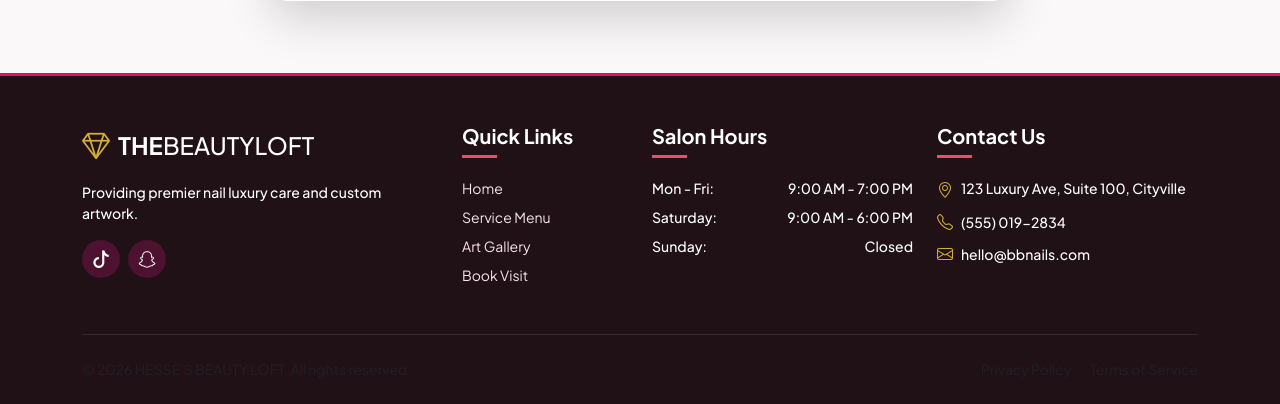
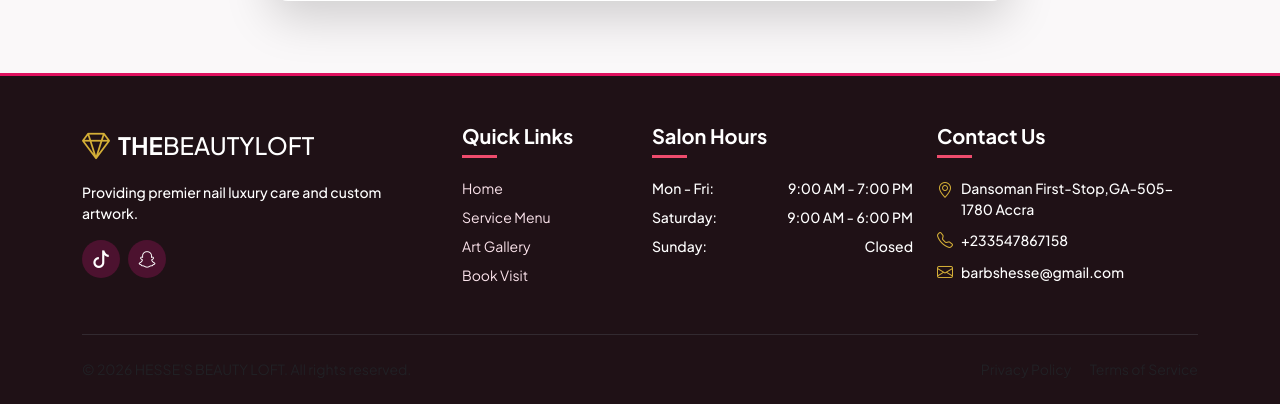
Before and after one commit to MichaelHesse/bbnails-salon, a Django app: page / in a window 1280 px wide. Shown: the part 2692-3096 px from the top of the page. Run offline with Django 5.2, Linux system fonts and the light colour scheme; data comes from the database, SQL or seed files in the repository; data that the repository does not hold is empty.

Commit message:
image added

```diff
--- a/bbnails/templates/bbnails/base.html
+++ b/bbnails/templates/bbnails/base.html
@@ -187,7 +187,7 @@
     <div class="top-bar py-2 d-none d-md-block">
         <div class="container d-flex justify-content-between align-items-center">
             <div>
-                <i class="bi bi-geo-alt text-warning me-2"></i> Dansoman First-Stop,GA-505-1780 aCCRA &bull;
+                <i class="bi bi-geo-alt text-warning me-2"></i> Dansoman First-Stop,GA-505-1780 Accra &bull;
                 <i class="bi bi-telephone text-warning ms-3 me-2"></i> +233547867158
             </div>
             <div>
@@ -308,15 +308,15 @@
                     <ul class="list-unstyled mb-0 small text-muted d-flex flex-column gap-2">
                         <li class="d-flex align-items-start gap-2">
                             <i class="bi bi-geo-alt text-gold fs-6"></i>
-                            <span>123 Luxury Ave, Suite 100, Cityville</span>
+                            <span>Dansoman First-Stop,GA-505-1780 Accra</span>
                         </li>
                         <li class="d-flex align-items-center gap-2">
                             <i class="bi bi-telephone text-gold fs-6"></i>
-                            <span>(555) 019-2834</span>
+                            <span>+233547867158</span>
                         </li>
                         <li class="d-flex align-items-center gap-2">
                             <i class="bi bi-envelope text-gold fs-6"></i>
-                            <span>hello@bbnails.com</span>
+                            <span>barbshesse@gmail.com</span>
                         </li>
                     </ul>
                 </div>
--- a/bbnails/templates/bbnails/home.html
+++ b/bbnails/templates/bbnails/home.html
@@ -243,7 +243,7 @@
             </div>
             <div class="col-lg-6 text-center">
                 <div class="hero-img-wrapper d-inline-block">
-                    <img src="https://pin.it/24ZGQPHh3"
+                    <img src="https://i.pinimg.com/736x/69/03/36/6903367956a91f42c2d1449ff8778039.jpg"
                          alt="Luxury Nail Care"
                          class="img-fluid rounded-4 shadow-lg border border-4 border-white"
                          style="max-height: 440px; object-fit: cover;">
```
Also changed, not shown: .refact/buddy/chats/workflows/refact_error_detective.json, .refact/buddy/state.json, 3 other files.
